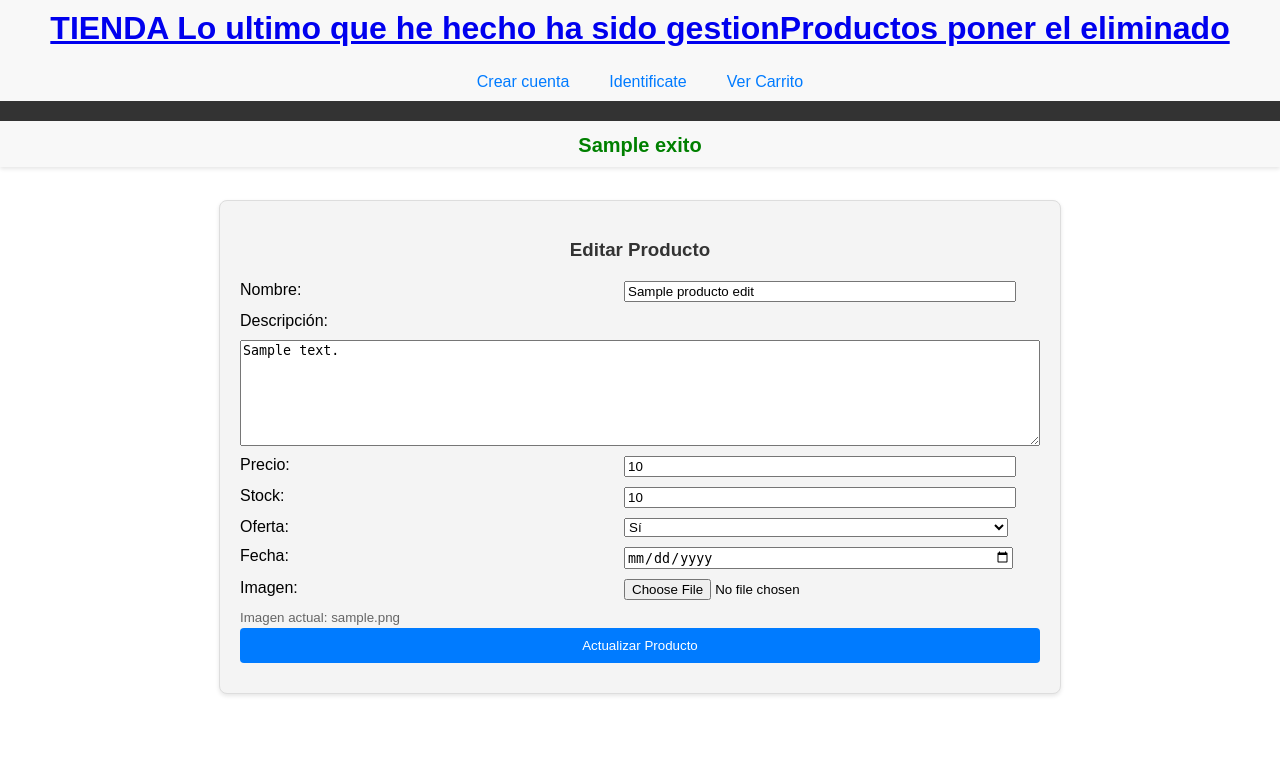
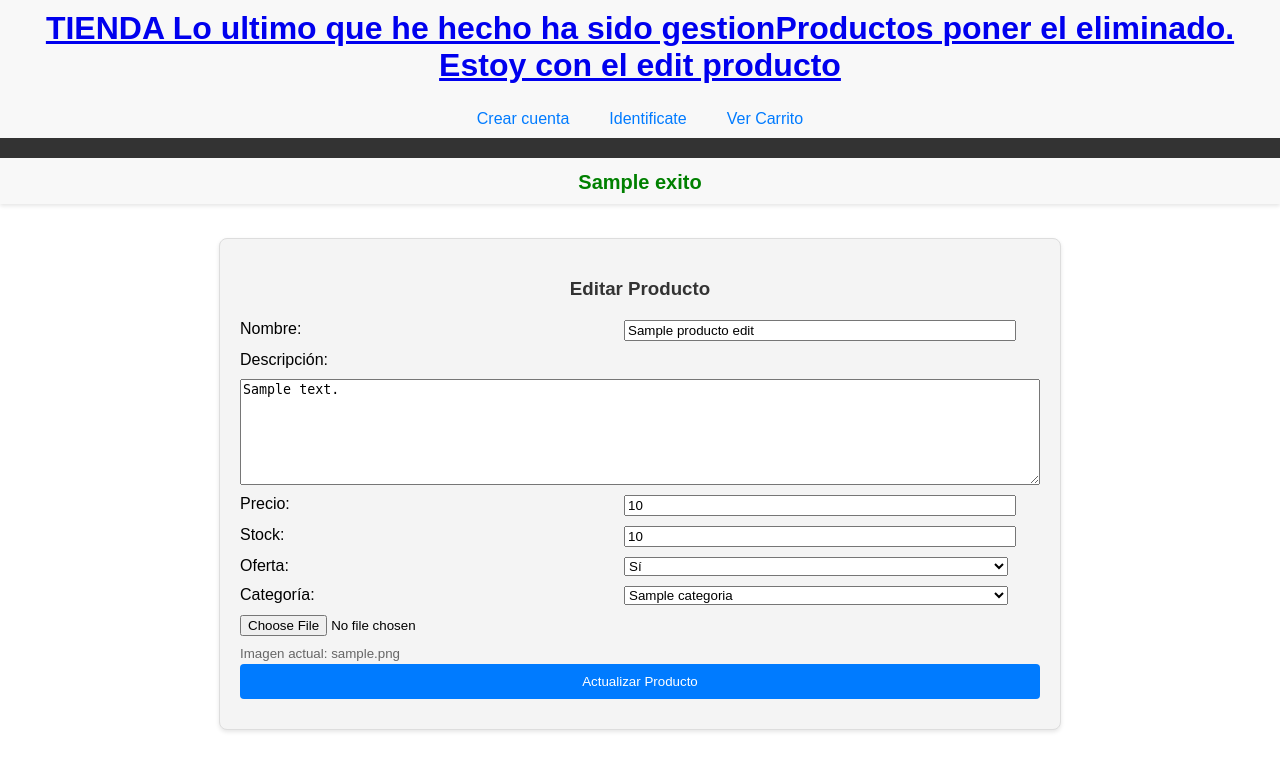
Before and after one commit to RafaDR90/TiendaPHP, a PHP site: the page made by src/views/producto/editarProducto.php in a window 1280 px wide. Shown: the top 771 px of the page. Run offline with PHP 8.4, Linux system fonts and the light colour scheme; the template is opened without the code that fills it: most values are stand-ins (such as "Sample title", 1, 10 or a date in 2020); some libraries are stand-ins or nearby versions.

Commit message:
casa 10 01

```diff
--- a/src/repository/categoriaRepository.php
+++ b/src/repository/categoriaRepository.php
@@ -32,11 +32,12 @@ class categoriaRepository{
      */
     public function borrarCategoriaPorId(int $id):?string{
         try {
-            //elimina antes los productos de dicha categoria
+            //Descataloga antes los productos y los marca como eliminados
             $this->db->beginTransaction();
-            $deleteProductos = $this->db->prepara("DELETE FROM productos WHERE categoria_id = :id");
+            $deleteProductos = $this->db->prepara("UPDATE productos SET deleted = true, categoria_id = null WHERE categoria_id = :id");
             $deleteProductos->bindValue(':id', $id);
             $deleteProductos->execute();
+
             //elimina la categoria
             $deleteCategoria = $this->db->prepara("DELETE FROM categorias WHERE id = :id");
             $deleteCategoria->bindValue(':id', $id);
--- a/src/views/layout/header.php
+++ b/src/views/layout/header.php
@@ -15,7 +15,7 @@ use controllers\categoriaController,
 </head>
 <body>
     <header>
-        <h1><a href="<?=BASE_URL?>">TIENDA Lo ultimo que he hecho ha sido gestionProductos poner el eliminado</a></h1>
+        <h1><a href="<?=BASE_URL?>">TIENDA Lo ultimo que he hecho ha sido gestionProductos poner el eliminado. Estoy con el edit producto</a></h1>
         <ul>
         <?php
         if (isset($_SESSION['identity'])): ?>
--- a/src/views/producto/editarProducto.php
+++ b/src/views/producto/editarProducto.php
@@ -20,9 +20,12 @@
             <option value=1 <?=$productoEdit->getOferta() == true ? 'selected' : ''; ?>>Sí</option>
             <option value=0 <?=$productoEdit->getOferta() == false ? 'selected' : ''; ?>>No</option>
         </select><br>
-
-        <label for="fecha">Fecha:</label><br>
-        <input type="date" id="fecha" name="edit[fecha]" value="<?=$productoEdit->getFecha(); ?>"><br>
+        <label for="categoria">Categoría:</label><br>
+        <select id="categoria" name="edit[categoria]">
+            <option value="NA" <?=$productoEdit->getCategoriaId()==null ? 'selected' :''; ?>>Descatalogado</option>
+            <?php foreach ($categorias as $categoria):?>
+            <option value="<?=$categoria->getId();?>" <?=$productoEdit->getCategoriaId() == $categoria->getId() ? 'selected' : ''; ?>><?=$categoria->getNombre();?></option>
+            <?php endforeach;?>
 
         <label for="imagen">Imagen:</label><br>
         <input type="file" id="imagen" name="edit[imagen]"><br>
```
Also changed, not shown: public/img/productos/Camisetas_camisetaMadrid.jpg (added).
